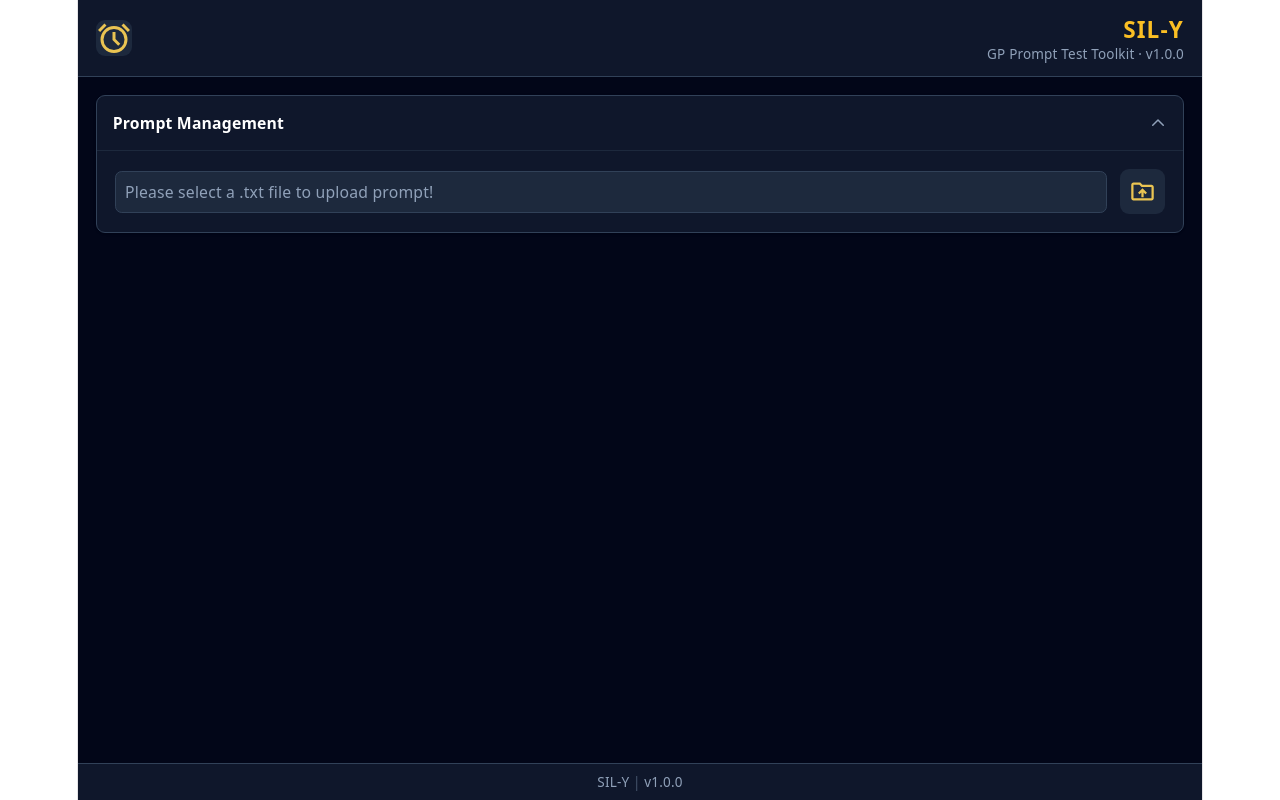
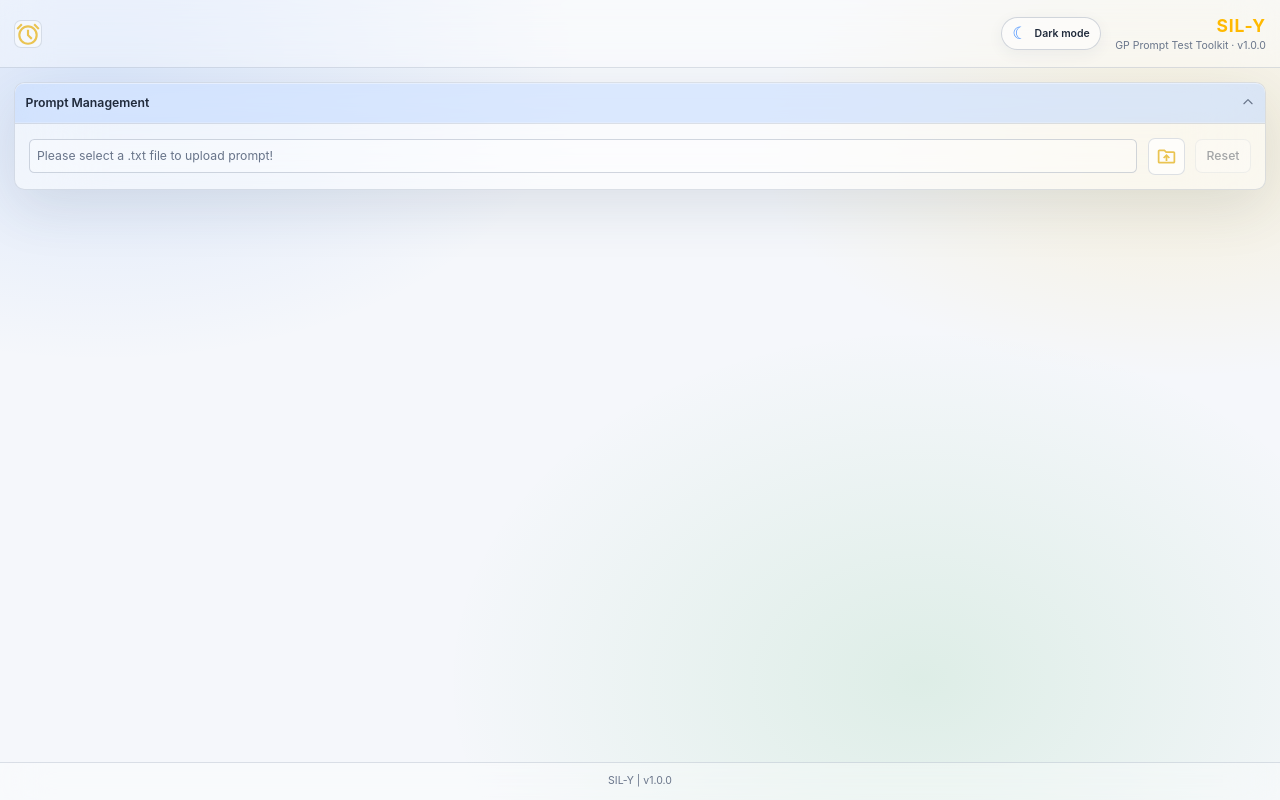
Before and after one commit to souravkh/dum-e, a React (Vite) app: page / in a window 1280 px wide. Built offline with nearby package versions, Linux system fonts and the light colour scheme.

Commit message:
modified style and added theme update option

```diff
--- a/src/App.css
+++ /dev/null
@@ -1 +0,0 @@
-@import "tailwindcss";
--- a/src/App.tsx
+++ b/src/App.tsx
@@ -1,4 +1,3 @@
-import './App.css'
 import AppShell from './AppShell'
 
 
--- a/src/AppShell.tsx
+++ b/src/AppShell.tsx
@@ -1,7 +1,7 @@
 import Header from "./features/header/header";
 import Footer from "./features/footer/Footer";
 import PromptManagement from "./features/prompt-management/PromptManagement";
-import { useState } from "react";
+import { useEffect, useState } from "react";
 import Prompt from "./features/result/Prompts";
 import {
   readPromptsFile,
@@ -11,17 +11,23 @@ import TestRunner from "./features/test-runner/TextRunner";
 import { exportPrompts } from "./features/utils/exportService";
 
 function AppShell() {
+  const [theme, setTheme] = useState<"light" | "dark">(() => {
+    try {
+      return localStorage.getItem("sil-y-theme") === "dark" ? "dark" : "light";
+    } catch {
+      return "light";
+    }
+  });
+
+  useEffect(() => {
+    try {
+      localStorage.setItem("sil-y-theme", theme);
+    } catch {
+      // Keep the selected theme for this session when storage is unavailable.
+    }
+  }, [theme]);
+
   const [promptFile, setPromptFile] = useState<File | null>(null);
-
-  const handlePromptFileChange = (file: File | null) => {
-    setPromptFile(file);
-    if (file) {
-      console.log("Selected file:", file.name);
-      console.log("File object:", file);
-      handleFileChange(file);
-    }
-  };
-
   const [prompts, setPrompts] = useState<PromptRecord>({});
   const [isExporting, setIsExporting] = useState(false);
 
@@ -74,6 +80,19 @@ function AppShell() {
 
   const [, setCurrentPromptDuration] = useState<string>("");
 
+  const handlePromptFileChange = (file: File | null) => {
+    setPromptFile(file);
+    if (file) {
+      console.log("Selected file:", file.name);
+      console.log("File object:", file);
+      handleFileChange(file);
+    } else {
+      setPrompts({});
+      setCurrentPrompt("");
+      setCurrentPromptDuration("");
+    }
+  };
+
   const updateCurrentPromptDuration = (duration: string): void => {
     if (!currentPrompt || duration.trim() === "") return;
 
@@ -97,32 +116,35 @@ function AppShell() {
   const promptCount = Object.keys(prompts).length;
 
   return (
-    <div className="flex min-h-screen flex-col bg-slate-950 text-white">
+    <div className="app-shell relative flex min-h-screen flex-col overflow-hidden text-[var(--ink)] transition-colors duration-300" data-theme={theme}>
       {/* Application Header */}
-      <Header />
+      <Header
+        theme={theme}
+        onToggleTheme={() => setTheme((current) => current === "light" ? "dark" : "light")}
+      />
 
       {/* Main Content */}
       <main className="flex-1 space-y-3 p-4">
         {/* Accordion 1: Prompt Management */}
-        <section className="rounded-lg border border-slate-700 bg-slate-900 overflow-hidden shadow-sm">
+          <section className="overflow-hidden rounded-xl border border-[var(--line)] bg-[var(--surface)] shadow-[var(--shadow-glass)] backdrop-blur-2xl">
           <button
             type="button"
             onClick={() => toggleSection("upload")}
-            className="flex w-full cursor-pointer items-center justify-between p-3.5 text-left transition hover:bg-slate-800/60"
+              className="flex w-full cursor-pointer items-center justify-between border-b border-white/20 bg-[var(--section-header)] p-3 text-left shadow-[inset_0_1px_0_rgba(255,255,255,0.28)] backdrop-blur-xl transition hover:bg-[var(--accent-soft)]"
           >
             <div className="flex items-center gap-2">
-              <span className="text-sm font-semibold text-white">
+                <span className="text-sm font-semibold text-[var(--ink)]">
                 Prompt Management
               </span>
               {promptFile && (
-                <span className="max-w-[140px] truncate rounded bg-slate-800 px-2 py-0.5 text-xs text-slate-300">
+                <span className="max-w-35 truncate rounded bg-[var(--surface-solid)] px-2 py-0.5 text-xs text-[var(--muted)]">
                   {promptFile.name}
                 </span>
               )}
             </div>
 
             <svg
-              className={`h-4 w-4 text-slate-400 transition-transform duration-200 ${
+              className={`h-4 w-4 text-[var(--muted)] transition-transform duration-200 ${
                 openSections.upload ? "rotate-180" : ""
               }`}
               fill="none"
@@ -139,7 +161,7 @@ function AppShell() {
           </button>
 
           {openSections.upload && (
-            <div className="border-t border-slate-800 p-4">
+            <div className="border-t border-[var(--line)] p-4">
               <PromptManagement
                 file={promptFile}
                 onFileChange={handlePromptFileChange}
@@ -151,23 +173,23 @@ function AppShell() {
         {promptCount > 0 && (
           <div className="space-y-3">
             {/* Accordion 2: Prompts List */}
-            <section className="rounded-lg border border-slate-700 bg-slate-900 overflow-hidden shadow-sm">
+            <section className="overflow-hidden rounded-xl border border-[var(--line)] bg-[var(--surface)] shadow-[var(--shadow-glass)] backdrop-blur-2xl">
               <button
                 type="button"
                 onClick={() => toggleSection("prompts")}
-                className="flex w-full cursor-pointer items-center justify-between p-3.5 text-left transition hover:bg-slate-800/60"
+                className="flex w-full cursor-pointer items-center justify-between border-b border-white/20 bg-[var(--section-header)] p-3 text-left shadow-[inset_0_1px_0_rgba(255,255,255,0.28)] backdrop-blur-xl transition hover:bg-[var(--accent-soft)]"
               >
                 <div className="flex items-center gap-2">
-                  <span className="text-sm font-semibold text-white">
+                  <span className="text-sm font-semibold text-[var(--ink)]">
                     Prompts List
                   </span>
-                  <span className="rounded-full bg-slate-800 px-2 py-0.5 text-xs font-mono text-amber-400">
+                  <span className="rounded-full bg-[var(--surface-solid)] px-2 py-0.5 font-mono text-xs text-amber-500">
                     {promptCount}
                   </span>
                 </div>
 
                 <svg
-                  className={`h-4 w-4 text-slate-400 transition-transform duration-200 ${
+                  className={`h-4 w-4 text-[var(--muted)] transition-transform duration-200 ${
                     openSections.prompts ? "rotate-180" : ""
                   }`}
                   fill="none"
@@ -184,7 +206,7 @@ function AppShell() {
               </button>
 
               {openSections.prompts && (
-                <div className="border-t border-slate-800 p-4">
+                <div className="border-t border-[var(--line)] p-4">
                   <Prompt
                     promptData={prompts}
                     onSelectedPromptChange={updateCurrentPrompt}
@@ -194,20 +216,20 @@ function AppShell() {
             </section>
 
             {/* Accordion 3: Test Runner & Results */}
-            <section className="rounded-lg border border-slate-700 bg-slate-900 overflow-hidden shadow-sm">
+            <section className="overflow-hidden rounded-xl border border-[var(--line)] bg-[var(--surface)] shadow-[var(--shadow-glass)] backdrop-blur-2xl">
               <button
                 type="button"
                 onClick={() => toggleSection("runner")}
-                className="flex w-full cursor-pointer items-center justify-between p-3.5 text-left transition hover:bg-slate-800/60"
+                className="flex w-full cursor-pointer items-center justify-between border-b border-white/20 bg-[var(--section-header)] p-3 text-left shadow-[inset_0_1px_0_rgba(255,255,255,0.28)] backdrop-blur-xl transition hover:bg-[var(--accent-soft)]"
               >
                 <div className="flex items-center gap-2">
-                  <span className="text-sm font-semibold text-white">
+                  <span className="text-sm font-semibold text-[var(--ink)]">
                     Test Runner & Results
                   </span>
                 </div>
 
                 <svg
-                  className={`h-4 w-4 text-slate-400 transition-transform duration-200 ${
+                  className={`h-4 w-4 text-[var(--muted)] transition-transform duration-200 ${
                     openSections.runner ? "rotate-180" : ""
                   }`}
                   fill="none"
@@ -224,18 +246,19 @@ function AppShell() {
               </button>
 
               {openSections.runner && (
-                <div className="border-t border-slate-800 p-4">
+                <div className="border-t border-[var(--line)] p-3">
                   <TestRunner
+                    key={currentPrompt}
                     currentPrompt={currentPrompt}
                     onSaving={updateCurrentPromptDuration}
                   />
 
-                  <div className="mt-4 flex flex-row justify-between gap-2 border-t border-slate-800 pt-3">
+                  <div className="mt-3 flex flex-row justify-between gap-2 border-t border-[var(--line)] pt-3">
                     <button
                       type="button"
                       onClick={() => handleExport("txt")}
                       disabled={isExporting}
-                      className="cursor-pointer rounded-md bg-slate-800 px-3 py-1.5 text-xs font-medium text-slate-200 transition hover:bg-slate-700 disabled:cursor-not-allowed disabled:opacity-40"
+                      className="cursor-pointer rounded-lg border border-white/35 bg-gradient-to-br from-[#438DFF]/95 to-[#2F72E8]/95 px-3 py-1.5 text-xs font-semibold text-white shadow-[0_6px_18px_rgba(67,141,255,0.3)] backdrop-blur-xl transition hover:-translate-y-px hover:from-[#5598FF] hover:to-[#377FEF] disabled:cursor-not-allowed disabled:opacity-40"
                     >
                       Export .TXT
                     </button>
@@ -244,7 +267,7 @@ function AppShell() {
                       type="button"
                       onClick={() => handleExport("xlsx")}
                       disabled={isExporting}
-                      className="cursor-pointer rounded-md bg-slate-800 px-3 py-1.5 text-xs font-medium text-slate-200 transition hover:bg-slate-700 disabled:cursor-not-allowed disabled:opacity-40"
+                      className="cursor-pointer rounded-lg border border-white/35 bg-gradient-to-br from-[#438DFF]/90 to-[#245FC7]/95 px-3 py-1.5 text-xs font-semibold text-white shadow-[0_6px_18px_rgba(67,141,255,0.26)] backdrop-blur-xl transition hover:-translate-y-px hover:from-[#5598FF] hover:to-[#2F72E8] disabled:cursor-not-allowed disabled:opacity-40"
                     >
                       Export .XLSX
                     </button>
--- a/src/features/footer/Footer.tsx
+++ b/src/features/footer/Footer.tsx
@@ -1,9 +1,9 @@
 function Footer() {
   return (
-    <footer className="flex items-center justify-center border-t border-slate-700 bg-slate-900 px-3 py-2">
+    <footer className="flex min-h-11 items-center justify-center border-t border-[var(--line)] bg-[var(--surface-soft)] px-3 py-2 text-[var(--muted)] backdrop-blur-xl">
       {/* Toolkit information */}
-      <p className="text-xs text-slate-400">
-        SIL-Y <span className="text-slate-600">|</span> v1.0.0
+      <p className="text-xs text-[var(--muted)]">
+        SIL-Y <span className="text-[var(--muted)]">|</span> v1.0.0
       </p>
     </footer>
   );
--- a/src/features/header/header.tsx
+++ b/src/features/header/header.tsx
@@ -1,27 +1,37 @@
 import logo from "../../assets/alarm.svg";
 
-function Header() {
+type HeaderProps = {
+  theme: "light" | "dark";
+  onToggleTheme: () => void;
+};
+
+function Header({ theme, onToggleTheme }: HeaderProps) {
   return (
-    <header className="flex items-center justify-between border-b border-slate-700 bg-slate-900 px-4 py-3">
-      <div className="flex h-8 w-8 items-center justify-center rounded-lg bg-slate-800">
-        <img
-          src={logo}
-          alt="Alarm"
-          className="h-8 w-8"
-        />
+    <header className="relative z-10 flex min-h-[68px] w-full items-center justify-between border-b border-[var(--line)] bg-[var(--surface-soft)] px-4 py-3 backdrop-blur-xl">
+      <div className="flex h-8 w-8 items-center justify-center rounded-lg border border-[var(--line)] bg-[var(--surface)]">
+        <img src={logo} alt="Alarm" className="h-8 w-8" />
       </div>
 
-      <div className="flex flex-col">
-        <h5
-          className="text-xl text-right font-bold tracking-wider"
-          style={{ color: "#fbbf24" }}
+      <div className="flex items-center gap-4 max-sm:gap-2">
+        <button
+          type="button"
+          className="inline-flex cursor-pointer items-center gap-2 rounded-full border border-[var(--line-strong)] bg-[var(--surface)] px-3 py-2 text-xs font-semibold text-[var(--ink)] shadow-[0_4px_16px_rgba(33,51,82,0.06)] transition hover:-translate-y-px hover:border-[var(--accent)] max-sm:gap-1.5 max-sm:px-2.5 max-sm:text-[11px]"
+          onClick={onToggleTheme}
+          aria-label={`Switch to ${theme === "light" ? "dark" : "light"} mode`}
+          aria-pressed={theme === "dark"}
         >
-          SIL-Y
-        </h5>
+          <span className="text-[17px] leading-none text-[var(--accent)]" aria-hidden="true">{theme === "light" ? "☾" : "☀"}</span>
+          <span>{theme === "light" ? "Dark mode" : "Light mode"}</span>
+        </button>
 
-        <p className="text-xs text-right text-slate-400">
-          GP Prompt Test Toolkit · v1.0.0
-        </p>
+        <div className="flex flex-col">
+          <h5 className="text-right text-xl font-bold tracking-wider text-amber-400">
+            SIL-Y
+          </h5>
+          <p className="text-right text-xs text-[var(--muted)]">
+            GP Prompt Test Toolkit · v1.0.0
+          </p>
+        </div>
       </div>
     </header>
   );
--- a/src/features/prompt-management/PromptManagement.tsx
+++ b/src/features/prompt-management/PromptManagement.tsx
@@ -29,7 +29,7 @@ function PromptUpload({ file, onFileChange }: PromptUploadProps) {
         readOnly
         value={file?.name ?? ""}
         placeholder="Please select a .txt file to upload prompt!"
-        className="min-w-0 flex-1 rounded-md border border-slate-700 bg-slate-800 p-2 text-sm text-white placeholder:text-slate-400 truncate"
+        className="min-w-0 flex-1 truncate rounded-md border border-[var(--line-strong)] bg-[var(--surface-soft)] p-2 text-sm text-[var(--ink)] placeholder:text-[var(--muted)]"
       />
 
       {/* Actual file input */}
@@ -45,9 +45,21 @@ function PromptUpload({ file, onFileChange }: PromptUploadProps) {
       <button
         type="button"
         onClick={() => inputRef.current?.click()}
-        className="cursor-pointer shrink-0 rounded-lg bg-slate-800 p-2 hover:bg-slate-700"
+        className="shrink-0 cursor-pointer rounded-lg border border-[var(--line)] bg-[var(--surface-solid)] p-2 transition hover:bg-[var(--accent-soft)]"
       >
         <img src={uploadLogo} alt="Upload file" className="h-6 w-6" />
+      </button>
+
+      <button
+        type="button"
+        onClick={() => {
+          if (inputRef.current) inputRef.current.value = "";
+          onFileChange(null);
+        }}
+        disabled={!file}
+        className="shrink-0 cursor-pointer rounded-lg border border-[var(--line)] bg-[var(--surface-solid)] px-3 py-2 text-sm font-medium text-[var(--ink)] transition hover:bg-[var(--accent-soft)] disabled:cursor-not-allowed disabled:opacity-40"
+      >
+        Reset
       </button>
     </div>
   );
--- a/src/index.css
+++ b/src/index.css
@@ -1,111 +1,74 @@
+@import "tailwindcss";
+
+@layer base {
   :root {
-  --text: #6b6375;
-  --text-h: #08060d;
-  --bg: #fff;
-  --border: #e5e4e7;
-  --code-bg: #f4f3ec;
-  --accent: #aa3bff;
-  --accent-bg: rgba(170, 59, 255, 0.1);
-  --accent-border: rgba(170, 59, 255, 0.5);
-  --social-bg: rgba(244, 243, 236, 0.5);
-  --shadow:
-    rgba(0, 0, 0, 0.1) 0 10px 15px -3px, rgba(0, 0, 0, 0.05) 0 4px 6px -2px;
-
-  --sans: system-ui, 'Segoe UI', Roboto, sans-serif;
-  --heading: system-ui, 'Segoe UI', Roboto, sans-serif;
-  --mono: ui-monospace, Consolas, monospace;
-
-  font: 18px/145% var(--sans);
-  letter-spacing: 0.18px;
-  color-scheme: light dark;
-  color: var(--text);
-  background: var(--bg);
+    font-family: Inter, ui-sans-serif, system-ui, -apple-system, BlinkMacSystemFont, "Segoe UI", sans-serif;
     font-synthesis: none;
     text-rendering: optimizeLegibility;
     -webkit-font-smoothing: antialiased;
     -moz-osx-font-smoothing: grayscale;
-
-  @media (max-width: 1024px) {
-    font-size: 16px;
-  }
+    font-optical-sizing: auto;
+    font-weight: 400;
+    font-size: 14px;
+    color-scheme: light;
+    --ink: #202a3b;
+    --muted: #69758a;
+    --surface: rgba(255, 255, 255, 0.48);
+    --surface-soft: rgba(255, 255, 255, 0.34);
+    --surface-solid: rgba(255, 255, 255, 0.68);
+    --line: rgba(106, 122, 150, 0.22);
+    --line-strong: rgba(106, 122, 150, 0.3);
+    --shadow-glass: 0 18px 55px rgba(45, 62, 94, 0.12), inset 0 1px 0 rgba(255, 255, 255, 0.78);
+    --accent: #438dff;
+    --accent-soft: rgba(67, 141, 255, 0.12);
+    --section-header: rgba(67, 141, 255, 0.18);
   }
 
-@media (prefers-color-scheme: dark) {
-  :root {
-    --text: #9ca3af;
-    --text-h: #f3f4f6;
-    --bg: #16171d;
-    --border: #2e303a;
-    --code-bg: #1f2028;
-    --accent: #c084fc;
-    --accent-bg: rgba(192, 132, 252, 0.15);
-    --accent-border: rgba(192, 132, 252, 0.5);
-    --social-bg: rgba(47, 48, 58, 0.5);
-    --shadow:
-      rgba(0, 0, 0, 0.4) 0 10px 15px -3px, rgba(0, 0, 0, 0.25) 0 4px 6px -2px;
+  :root:has(.app-shell[data-theme="dark"]) {
+    color-scheme: dark;
+    --ink: #edf2fc;
+    --muted: #a3afc4;
+    --surface: rgba(22, 30, 46, 0.56);
+    --surface-soft: rgba(19, 27, 42, 0.42);
+    --surface-solid: rgba(29, 39, 58, 0.72);
+    --line: rgba(187, 204, 235, 0.2);
+    --line-strong: rgba(187, 204, 235, 0.28);
+    --shadow-glass: 0 18px 55px rgba(0, 0, 0, 0.3), inset 0 1px 0 rgba(255, 255, 255, 0.12);
+    --accent: #438dff;
+    --accent-soft: rgba(67, 141, 255, 0.18);
+    --section-header: rgba(67, 141, 255, 0.24);
   }
 
-  #social .button-icon {
-    filter: invert(1) brightness(2);
+  body {
+    @apply m-0 min-h-screen min-w-80 antialiased;
+    background:
+      radial-gradient(ellipse at 8% 8%, rgba(66, 133, 244, 0.15), transparent 34rem),
+      radial-gradient(ellipse at 92% 18%, rgba(251, 188, 5, 0.13), transparent 30rem),
+      radial-gradient(ellipse at 72% 85%, rgba(52, 168, 83, 0.12), transparent 34rem),
+      #f5f7fb;
+    transition: background-color 240ms ease;
   }
+
+  :root:has(.app-shell[data-theme="dark"]) body {
+    background:
+      radial-gradient(ellipse at 8% 8%, rgba(66, 133, 244, 0.15), transparent 34rem),
+      radial-gradient(ellipse at 92% 18%, rgba(251, 188, 5, 0.09), transparent 30rem),
+      radial-gradient(ellipse at 72% 85%, rgba(52, 168, 83, 0.1), transparent 34rem),
+      #101521;
   }
 
   #root {
-  width: 1126px;
-  max-width: 100%;
-  margin: 0 auto;
-  text-align: center;
-  border-inline: 1px solid var(--border);
-  min-height: 100svh;
-  display: flex;
-  flex-direction: column;
-  box-sizing: border-box;
+    @apply min-h-screen;
   }
 
-body {
-  margin: 0;
+  button,
+  input,
+  textarea {
+    font: inherit;
   }
 
-h1,
-h2 {
-  font-family: var(--heading);
-  font-weight: 500;
-  color: var(--text-h);
-}
-
-h1 {
-  font-size: 56px;
-  letter-spacing: -1.68px;
-  margin: 32px 0;
-  @media (max-width: 1024px) {
-    font-size: 36px;
-    margin: 20px 0;
+  button,
+  a {
+    -webkit-tap-highlight-color: transparent;
   }
 }
-h2 {
-  font-size: 24px;
-  line-height: 118%;
-  letter-spacing: -0.24px;
-  margin: 0 0 8px;
-  @media (max-width: 1024px) {
-    font-size: 20px;
-  }
-}
-p {
-  margin: 0;
-}
-
-code,
-.counter {
-  font-family: var(--mono);
-  display: inline-flex;
-  border-radius: 4px;
-  color: var(--text-h);
-}
-
-code {
-  font-size: 15px;
-  line-height: 135%;
-  padding: 4px 8px;
-  background: var(--code-bg);
-}
```
Also changed, not shown: src/features/result/Prompts.tsx (+7 -7 lines), src/features/test-runner/TextRunner.tsx (+15 -23 lines), src/features/utils/ExtensionHelper.ts (+13 -7 lines). Lines whose indentation alone changed are shown as unchanged.
